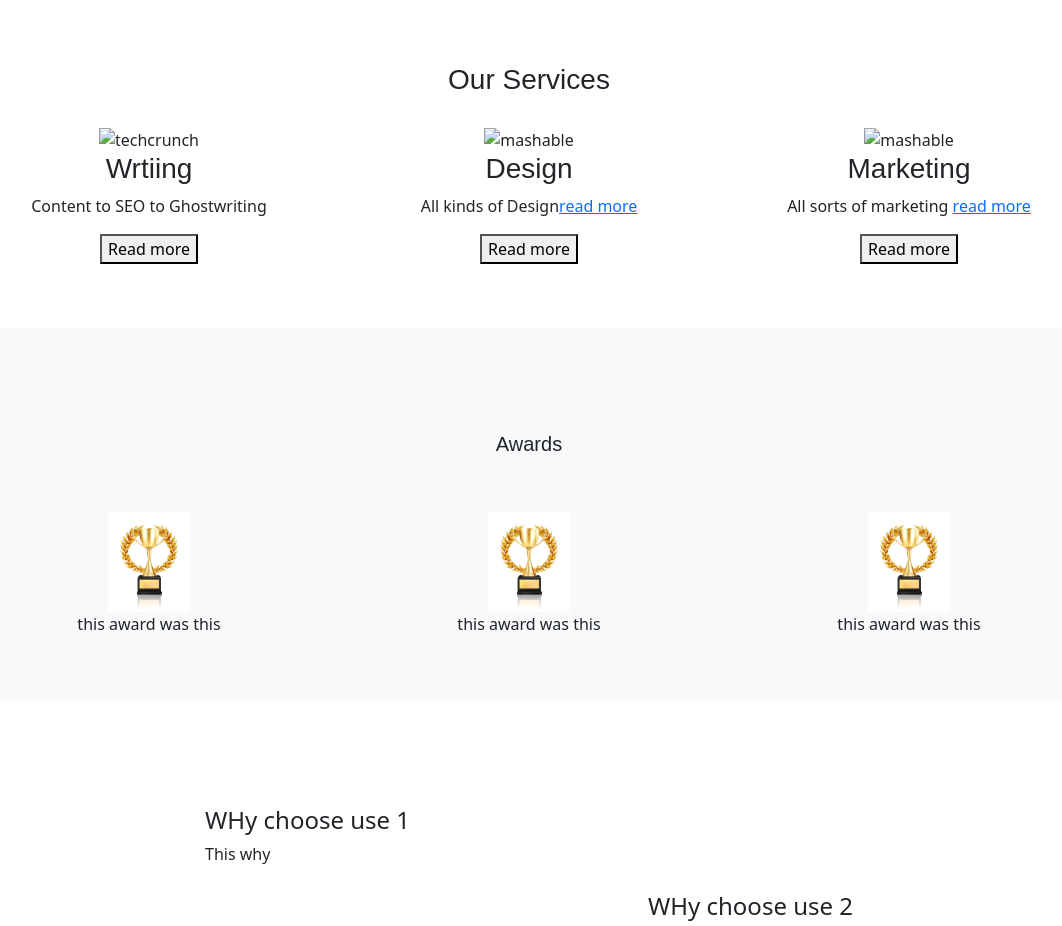
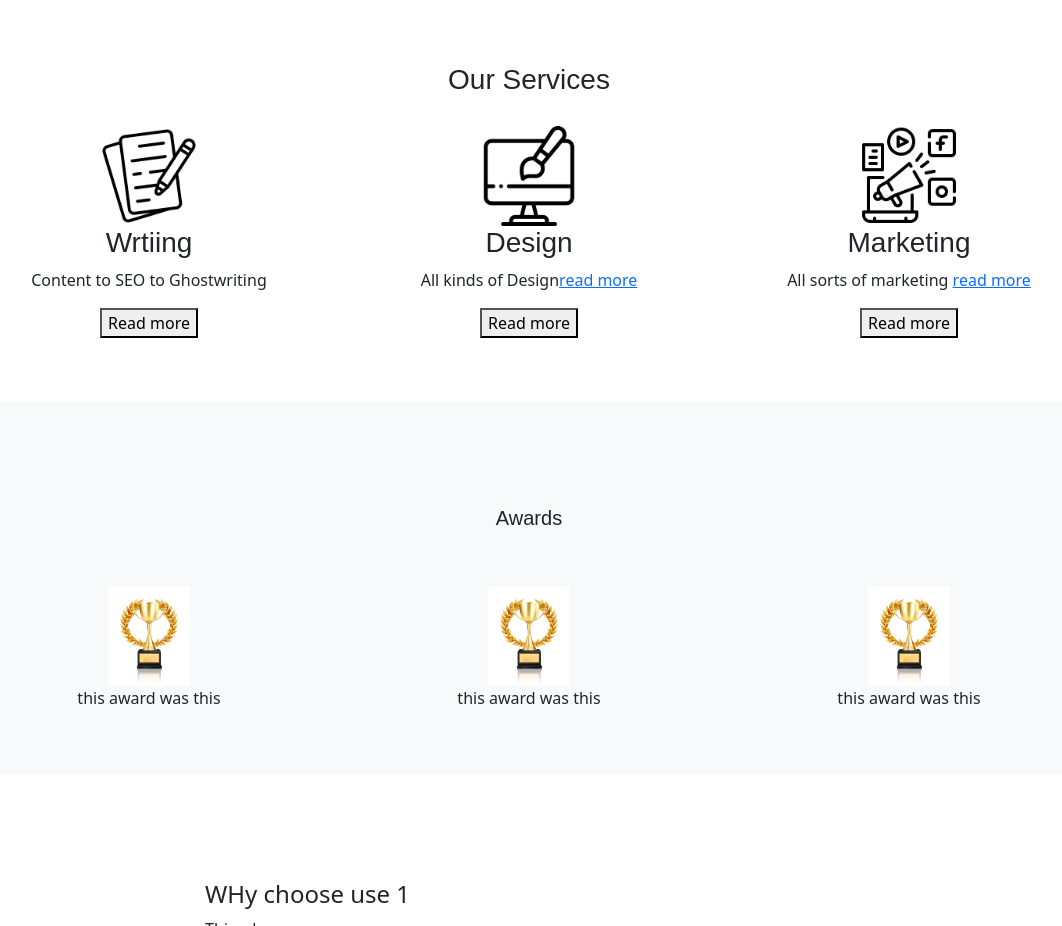
Before and after one commit to jieshenlee/Project-Digital, a plain HTML site: page index.html in a window 1280 px wide. Shown: the part 920-1846 px from the top of the page, without its empty margins (111-1173 px from the left). Drawn offline with nearby package versions, Linux system fonts and the light colour scheme.

Commit message:
delete second slider

```diff
--- a/index.html
+++ b/index.html
@@ -97,7 +97,7 @@
             <div class="col-lg-4 col-sm-12 courseBox" >
 
               <div class="cpwd course">
-                <img class="courseImg" src="./images/courseLogos/copy-writing.png" alt="techcrunch" height="100px">
+                <img class="courseImg" src="./images/ServiceLogos/copy-writing.png" alt="techcrunch" height="100px">
               <h3>Wrtiing</h3>
               <p>Content to SEO to Ghostwriting </p>
               <button> Read more</button>
@@ -106,7 +106,7 @@
             <div class="col-lg-4 col-sm-12 courseBox ">
 
               <div class="redhat course">
-                <img src="./images/courseLogos/web-design.png" alt="mashable" height="100px">
+                <img src="./images/ServiceLogos/web-design.png" alt="mashable" height="100px">
               <h3>Design</h3>
               <p>All kinds of Design<a href="">read more</a></p>
               <button> Read more</button>
@@ -115,7 +115,7 @@
             <div class="col-lg-4 col-sm-12 courseBox">
 
               <div class="dm course">
-                <img src="./images/courseLogos/bullhorn.png" alt="mashable" height="100px">
+                <img src="./images/ServiceLogos/bullhorn.png" alt="mashable" height="100px">
               <h3>Marketing</h3>
               <p>All sorts of marketing <a href="">read more</a></p>
               <button> Read more</button>
@@ -124,14 +124,7 @@
           </div>
         </div>
       </div>
-      <div class="carousel-item active">
-        <div class="container">
-        <div class="row">
 
-
-
-        </div>
-      </div>
     </div>
     </div>
     <button class="carousel-control-prev" type="button" data-bs-target="#carouselExample" data-bs-slide="prev">
```
